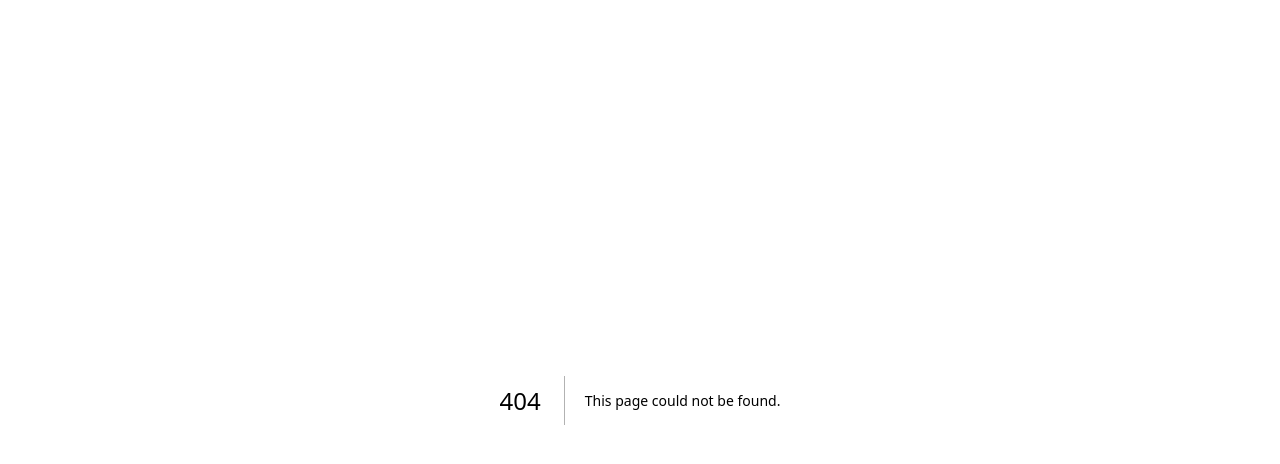
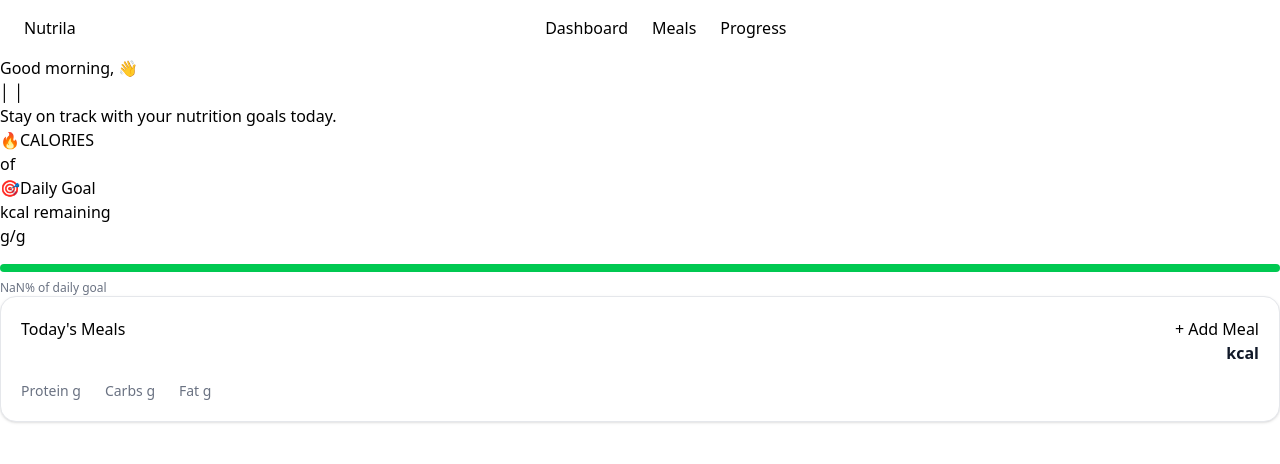
Before and after one commit to Swayamkumar103/Nutrila, a Next.js app: page /dashboard in a window 1280 px wide. Before the commit this address had no page. Shown: the top 464 px of the page. Built offline with nearby package versions, Linux system fonts and the light colour scheme.

Commit message:
Dashboard route created

```diff
--- /dev/null
+++ b/src/app/Components/Dashboard.js
@@ -0,0 +1,22 @@
+import Calories from "./Calories";
+import DailyGoal from "./DailyGoal";
+import Greet from "./greet";
+import MacroCard from "./MacroCard";
+import MealCard from "./MealCard";
+import Navbar from "./Navbar";
+
+export default function Dashboard(){
+    return(
+        <>
+            <Navbar/>
+            <Greet/>
+            <div>
+                <Calories></Calories>
+                <DailyGoal></DailyGoal>
+            </div>
+            <MacroCard/>
+            <MealCard></MealCard>
+
+        </>
+    )
+}
--- /dev/null
+++ b/src/app/Components/MealCard.js
@@ -0,0 +1,45 @@
+export default function MealCard({
+  mealType,
+  mealName,
+  calories,
+  protein,
+  carbs,
+  fat,
+  time,
+}) {
+  return (
+    <div className="rounded-2xl border border-gray-200 bg-white p-5 shadow-sm">
+      <div className="flex justify-between">
+        <p>Today's Meals</p>
+        <button>+ Add Meal</button>
+      </div>
+      <div className="flex items-center justify-between">
+        <div>
+          <h3 className="font-semibold text-gray-900">
+            {mealType}
+          </h3>
+
+          <p className="text-sm text-gray-500">
+            {mealName}
+          </p>
+        </div>
+
+        <div className="text-right">
+          <p className="font-semibold text-gray-900">
+            {calories} kcal
+          </p>
+
+          <p className="text-xs text-gray-400">
+            {time}
+          </p>
+        </div>
+      </div>
+
+      <div className="mt-4 flex gap-6 text-sm text-gray-500">
+        <span>Protein {protein}g</span>
+        <span>Carbs {carbs}g</span>
+        <span>Fat {fat}g</span>
+      </div>
+    </div>
+  );
+}
--- /dev/null
+++ b/src/app/Components/Navbar.js
@@ -0,0 +1,17 @@
+import Logo from "./Logo";
+import UserProfile from "./userProfile";
+export default function Navbar({ userName }) {
+  return (
+    <nav className="flex items-center justify-between px-6 py-4">
+      <Logo />
+
+      <div className="flex items-center gap-6">
+        <p>Dashboard</p>
+        <p>Meals</p>
+        <p>Progress</p>
+      </div>
+
+      <UserProfile userName={userName} />
+    </nav>
+  );
+}
--- a/src/app/Components/greet.js
+++ b/src/app/Components/greet.js
@@ -1,8 +1,10 @@
 export default function Greet({ user }) {
   return (
     <>
-      <p>Good morning, {user} 👋 </p> │ │{" "}
-      <p>Stay on track with your nutrition goals today.</p>
+      <div>
+        <p>Good morning, {user} 👋 </p> │ │{" "}
+        <p>Stay on track with your nutrition goals today.</p>
+      </div>
     </>
   );
 }
--- a/src/app/Components/logo.js
+++ b/src/app/Components/logo.js
@@ -1,3 +1,3 @@
-export default function logo(){
+export default function Logo(){
     return <p>Nutrila</p>
 }
--- a/src/app/Components/userProfile.js
+++ b/src/app/Components/userProfile.js
@@ -1,3 +1,3 @@
-export default function userProfile({userName}){
+export default function UserProfile({userName}){
     return <p>{userName}</p>
 }
--- /dev/null
+++ b/src/app/dashboard/page.js
@@ -0,0 +1,9 @@
+import Dashboard from "../Components/Dashboard";
+
+export default function DashboardPage(){
+    return(
+        <>
+            <Dashboard></Dashboard>
+        </>
+    )
+}
--- a/src/app/page.js
+++ b/src/app/page.js
@@ -1,3 +1,5 @@
+import Navbar from "./Components/Navbar";
+
 export default function Home() {
   return(
     <>
```
